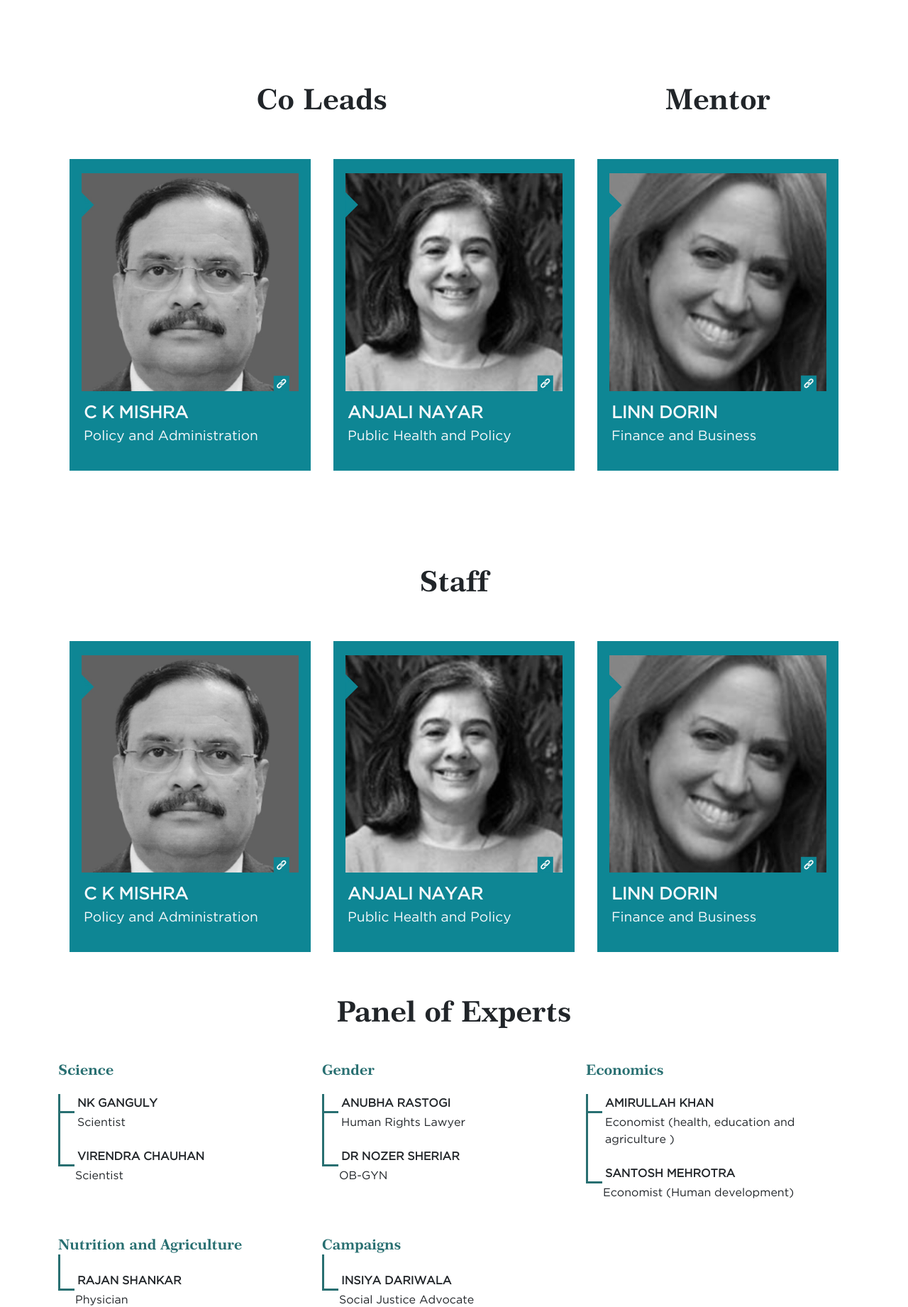
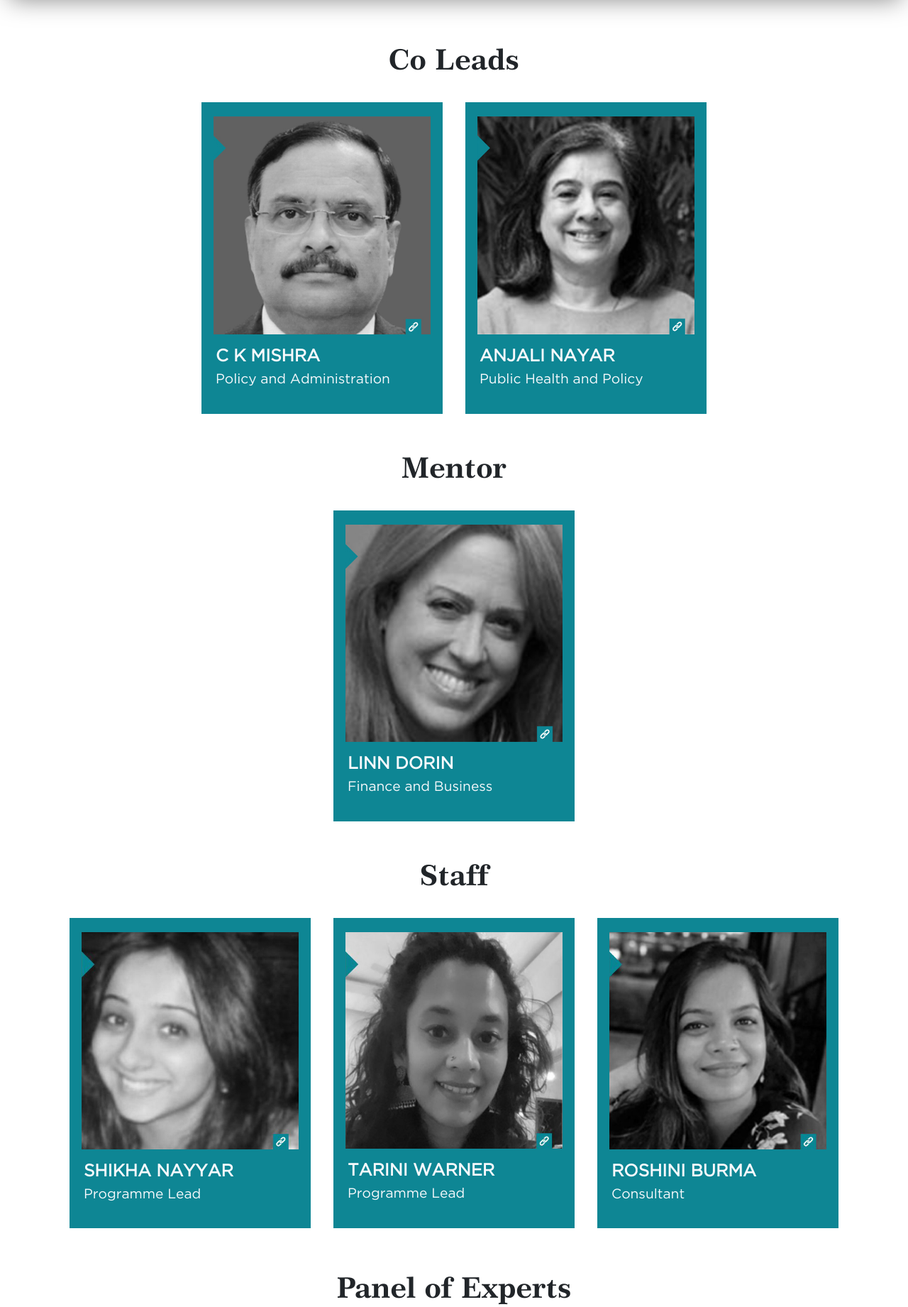
Before and after one commit to Akhilbisht12/p4i-new, a PHP site: page /team.php in a window 1280 px wide. Shown: the part 128-1969 px from the top of the page at 71% size. Run offline with PHP 8.4, Linux system fonts and the light colour scheme.

Commit message:
ui changes

```diff
--- a/assets/bootstrap/css/Header.css
+++ b/assets/bootstrap/css/Header.css
@@ -23,7 +23,8 @@
     padding: 1.5rem 1.5rem;
 }
 #navbarSupportedContent ul li a:hover {
-    background-color: lightgray;
+    background-color: transparent;
+    color : #0e8694!important;
 }
 #navbarSupportedContent .dropdown-item {
     font-family: "gotham_bookregular";
--- a/assets/bootstrap/css/style.css
+++ b/assets/bootstrap/css/style.css
@@ -1,6 +1,14 @@
 @import url("../../fonts/stylesheet.css");
 
+/* header */
+.header-shadow{
+  box-shadow: 2px 10px 35px -12px rgba(0,0,0,0.5);
+}
+.footer-shadow{
+  box-shadow: 2px -9px 35px -12px rgba(0,0,0,0.30);
 
+}
+/* header */
 /* carousel */
 .underline {
   padding: 1rem 0;
--- a/team.php
+++ b/team.php
@@ -1,12 +1,13 @@
 <?php include 'templates/header.php'; ?>
     <!-- team profile row 1 -->
-    <div class="section-8 pt-4 my-5">
+    <div class="section-8 pt-2 my-2">
       <div class="container w-md-75">
-        <div class="row w-100 h-100 d-flex">
-          <div class="col-12 col-md-8">
-            <h2 class="heading-font text-center my-5 display-6">Co Leads</h2>
+        <!-- <div class="row w-100 h-100 d-flex">
+          <div class="col-12 col-md-8"> -->
+            <h2 class="heading-font text-center mb-4 mt-5 display-6">Co Leads</h2>
             <div class="row">
-              <div class="col-12 col-md-6 p-3">
+              <div class="col-2"></div>
+              <div class="col-12 col-md-4 p-3">
                 <div class="team-box">
                   <img src="./assets/images/face-1.jpg" alt="" />
                   <p class="member-name text-font">C K Mishra</p>
@@ -14,52 +15,26 @@
                 </div>
                 <div class="square"></div>
               </div>
-              <div class="col-12 col-md-6 p-3">
+              <div class="col-12 col-md-4 p-3">
                 <div class="team-box">
                   <img src="./assets/images/face-2.jpg" alt="" />
                   <p class="member-name text-font">Anjali Nayar</p>
                   <p class="designation text-font">Public Health and Policy</p>
                 </div>
               </div>
-            </div>
-          </div>
-          <div class="col-12 col-md-4">
-            <h2 class="heading-font text-center my-5 display-6">Mentor</h2>
+              <div class="col-2"></div>
 
-            <div class="row">
-              <div class="col-12 p-3">
-                <div class="square"></div>
-                <div class="team-box">
-                  <img src="./assets/images/face-3.jpg" alt="" />
-                  <p class="member-name text-font">Linn Dorin</p>
-                  <p class="designation text-font">Finance and Business</p>
-                </div>
-              </div>
-            </div>
-          </div>
+            <!-- </div>
+          </div> -->
         </div>
       </div>
     </div>
     <!-- team profile row 2 -->
-    <div class="section-8 pt-4 my-5">
-      <h2 class="heading-font text-center my-5 display-6">Staff</h2>
+    <div class="section-8 pt-4 my-2 d-flex flex-column justify-content-center">
+      <h2 class="heading-font text-center mt-2 mb-4 display-6">Mentor</h2>
       <div class="container w-md-75">
         <div class="row w-100 h-100 d-flex">
-          <div class="col-12 col-md-4 p-3">
-            <div class="team-box">
-              <img src="./assets/images/face-1.jpg" alt="" />
-              <p class="member-name text-font">C K Mishra</p>
-              <p class="designation text-font">Policy and Administration</p>
-            </div>
-            <div class="square"></div>
-          </div>
-          <div class="col-12 col-md-4 p-3">
-            <div class="team-box">
-              <img src="./assets/images/face-2.jpg" alt="" />
-              <p class="member-name text-font">Anjali Nayar</p>
-              <p class="designation text-font">Public Health and Policy</p>
-            </div>
-          </div>
+          <div class="col-12 col-md-4"></div>
           <div class="col-12 col-md-4 p-3">
             <div class="square"></div>
             <div class="team-box">
@@ -69,15 +44,48 @@
             </div>
           </div>
         </div>
+        <div class="col-12 col-md-4"></div>
+
+      </div>
+    </div>
+    <!-- team profile row 3 -->
+    <div class="section-8 pt-4 my-2">
+      <h2 class="heading-font text-center mt-2 mb-4 display-6">Staff</h2>
+      <div class="container w-md-75">
+        <div class="row w-100 h-100 d-flex">
+          <div class="col-12 col-md-4 p-3">
+            <div class="team-box">
+              <img src="./assets/images/face-4.jpg" alt="" />
+              <p class="member-name text-font">Shikha Nayyar</p>
+              <p class="designation text-font">Programme Lead</p>
+            </div>
+            <div class="square"></div>
+          </div>
+          <div class="col-12 col-md-4 p-3">
+            <div class="team-box">
+              <img src="./assets/images/face-5.jpg" alt="" />
+              <p class="member-name text-font">Tarini Warner</p>
+              <p class="designation text-font">Programme Lead</p>
+            </div>
+          </div>
+          <div class="col-12 col-md-4 p-3">
+            <div class="square"></div>
+            <div class="team-box">
+              <img src="./assets/images/face-6.jpg" alt="" />
+              <p class="member-name text-font">Roshini Burma</p>
+              <p class="designation text-font">Consultant</p>
+            </div>
+          </div>
+        </div>
       </div>
     </div>
     <!-- team breakdown as per classification -->
-    <div class="section-9">
+    <div class="section-9 mt-5">
       <div class="container">
         <div class="heading-font display-6 text-center mb-5">
           Panel of Experts
         </div>
-        <div class="row">
+        <div class="row px-4">
           <!-- CARD 1 -->
           <div class="col-12 col-md-4">
             <div class="heading-font fs-5 my-1 color">Science</div>
@@ -97,7 +105,7 @@
                   <div class="sm-line"></div>
                 </div>
               </div>
-              <div class="fs-6 px-4 text-font">Scientist</div>
+              <div class="fs-6 px-4 text-font pb-0 pb-lg-3">Scientist</div>
             </div>
           </div>
           <!-- CARD 2 -->
@@ -132,8 +140,8 @@
                     Amirullah khan
                   </div>
                   <div class="sm-line"></div>
-                  <div class="fs-6 px-4 text-font">
-                    Economist (health, education and agriculture )
+                  <div style="font-size:15px!important;" class="fs-6 px-4 text-font">
+                    Economist(Health, Edu. and Agriculture)
                   </div>
                 </div>
                 <div class="">
@@ -150,7 +158,7 @@
           </div>
         </div>
         <!-- row 2  -->
-        <div class="row my-5">
+        <div class="row my-5 px-4 pb-5">
           <!-- CARD 1 -->
           <div class="col-12 col-md-4">
             <div class="heading-font fs-5 my-1 color">
--- a/templates/footer.php
+++ b/templates/footer.php
@@ -1,5 +1,5 @@
 <!--Footer-->
-<footer>
+<footer class='footer-shadow'>
   <script src="./footer.js"></script>
   <div class="container py-5">
     <div class="row footer-row g-3">
--- a/templates/header.php
+++ b/templates/header.php
@@ -20,7 +20,7 @@
     <title>P4i-Partnership for Impact</title>
 </head>
 <body>
-    <div class="position-relative">
+    <div class="position-relative header-shadow">
         <div class="px-5 mx-3 topbar d-flex justify-content-end position-absolute mt-2 end-0">
             <img class="topbar-social" src="./assets/images/facebook.png" alt="" srcset="">
             <img class="topbar-social" src="./assets/images/linked-in.png" alt="" srcset="">
```
Also changed, not shown: how.php (+8 -24 lines), assets/images/how/12. POLICY ANALYSIS ARTWORK.svg (added), assets/images/how/how-hero.svg (added).
